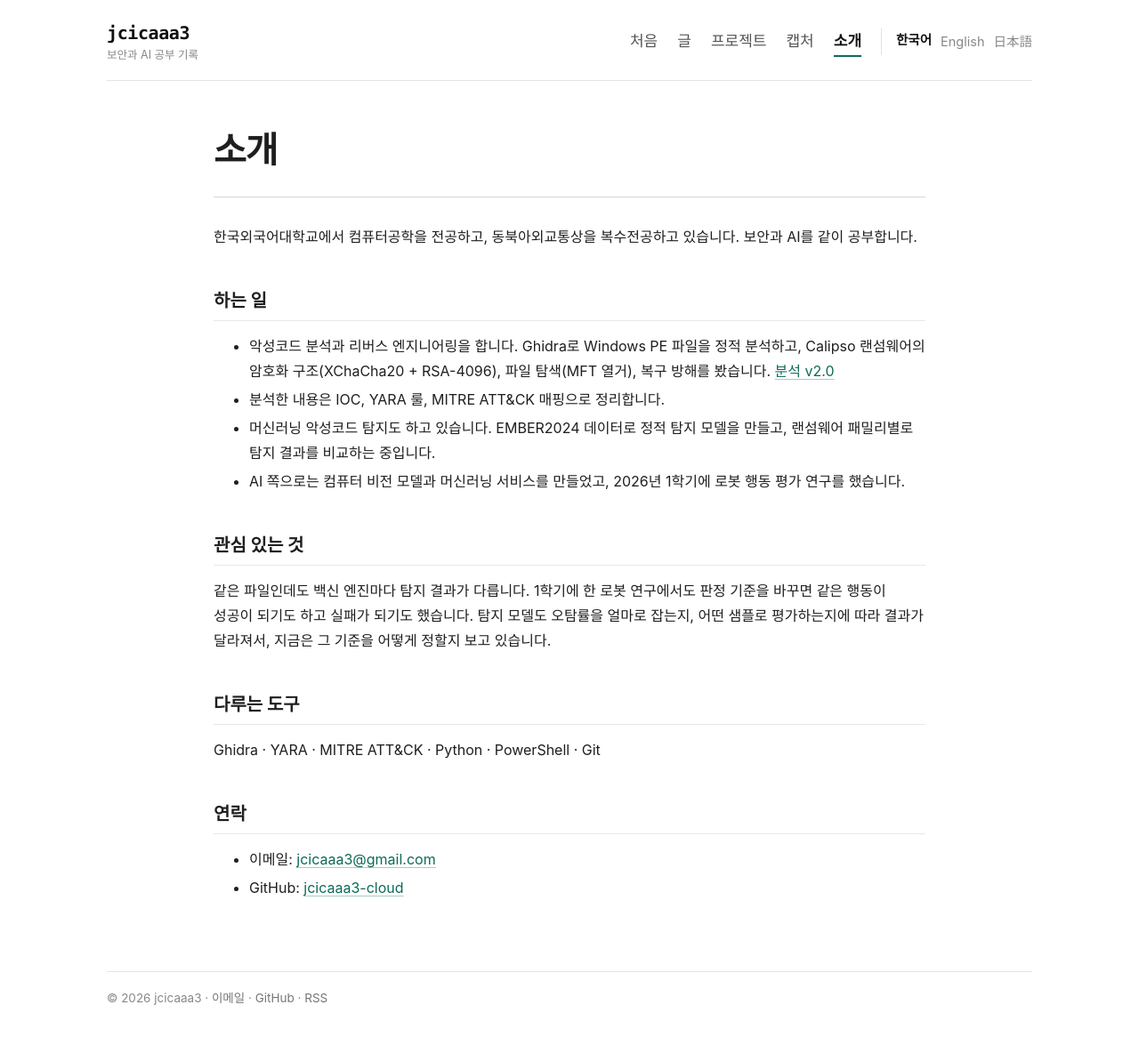
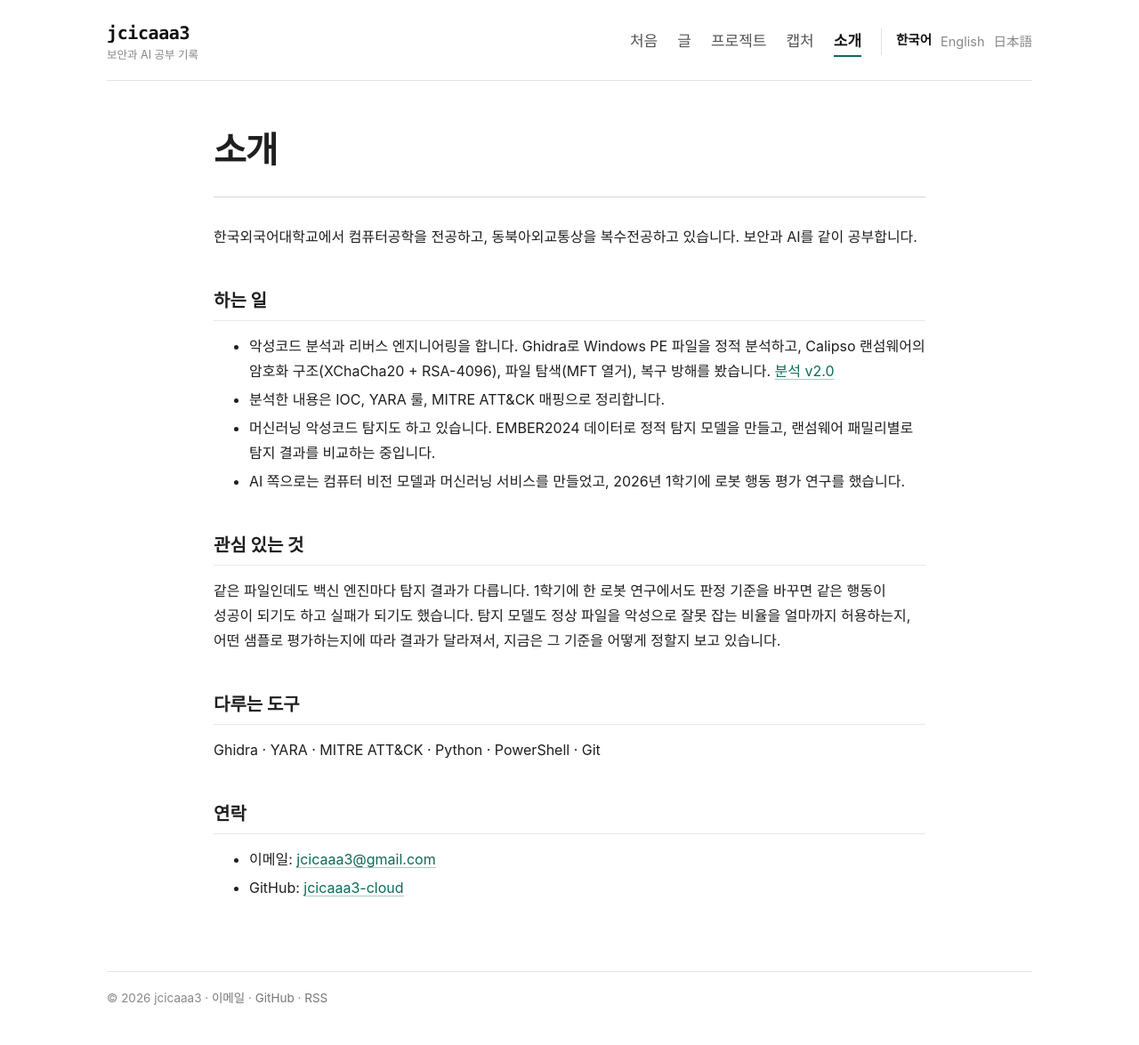
Before and after one commit to jcicaaa3-cloud/jcicaaa3-cloud.github.io, a Jekyll site: the page built from about.md, in a window 1280 px wide. Shown: the whole page at 89% size. Built offline with Jekyll 4.4.1, drawn with Linux system fonts in a browser that asks for light colours.

Commit message:
소개 페이지에서 '오탐률' 표현 풀어 쓰기

```diff
--- a/about.md
+++ b/about.md
@@ -15,7 +15,7 @@ description: "jcicaaa3: 악성코드 분석(리버스 엔지니어링), 랜섬
 
 ## 관심 있는 것
 
-같은 파일인데도 백신 엔진마다 탐지 결과가 다릅니다. 1학기에 한 로봇 연구에서도 판정 기준을 바꾸면 같은 행동이 성공이 되기도 하고 실패가 되기도 했습니다. 탐지 모델도 오탐률을 얼마로 잡는지, 어떤 샘플로 평가하는지에 따라 결과가 달라져서, 지금은 그 기준을 어떻게 정할지 보고 있습니다.
+같은 파일인데도 백신 엔진마다 탐지 결과가 다릅니다. 1학기에 한 로봇 연구에서도 판정 기준을 바꾸면 같은 행동이 성공이 되기도 하고 실패가 되기도 했습니다. 탐지 모델도 정상 파일을 악성으로 잘못 잡는 비율을 얼마까지 허용하는지, 어떤 샘플로 평가하는지에 따라 결과가 달라져서, 지금은 그 기준을 어떻게 정할지 보고 있습니다.
 
 ## 다루는 도구
 
```
